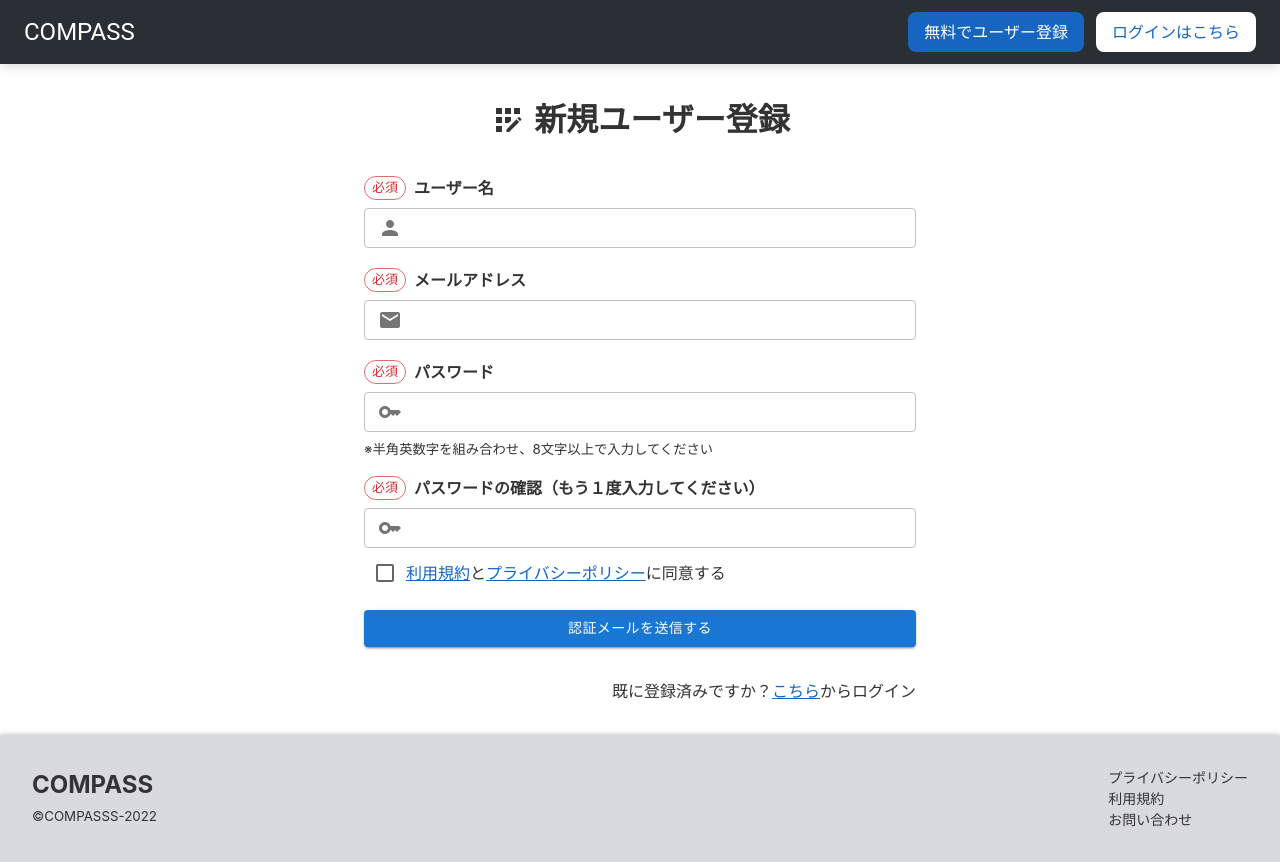
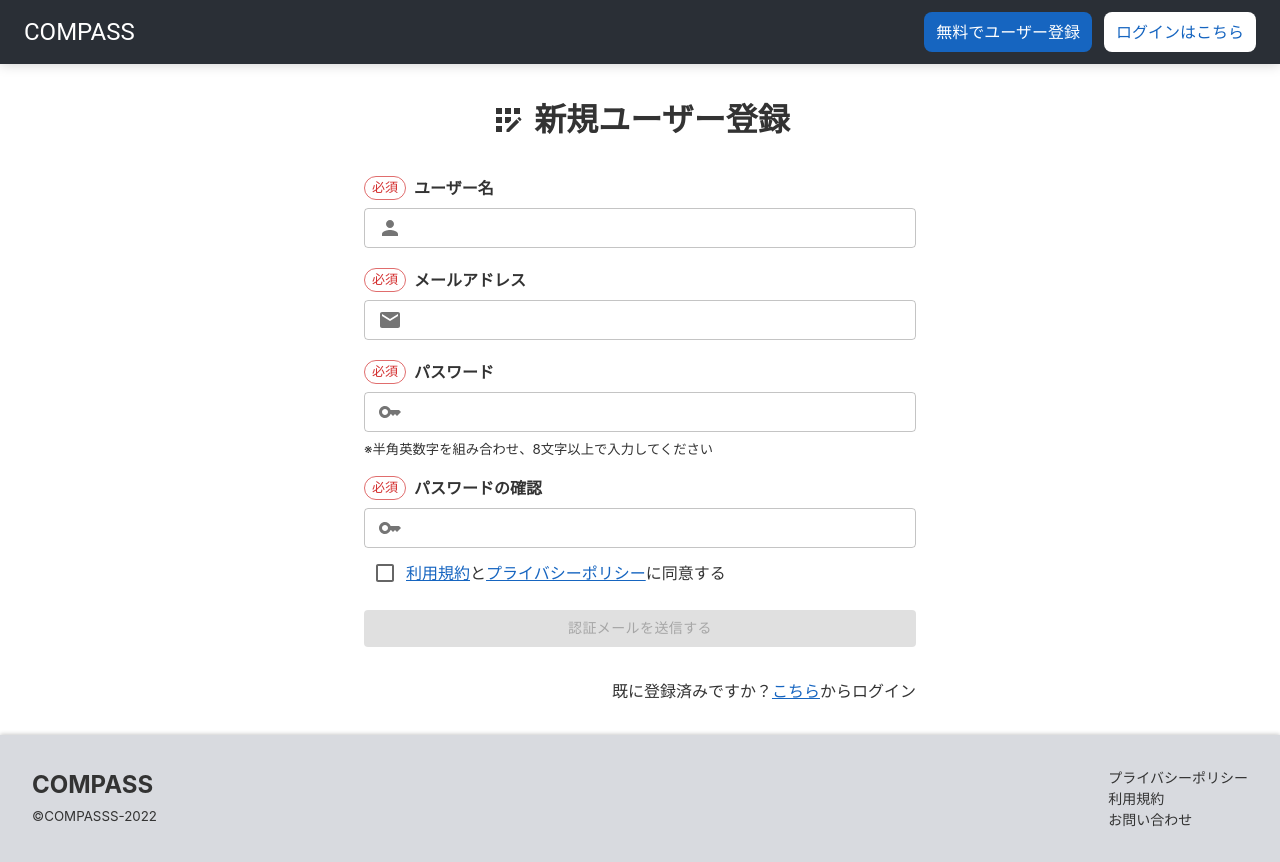
Before and after one commit to yuichi04/compass_f, a React (Create React App) app: page /signup in a window 1280 px wide. Built offline with nearby package versions, Linux system fonts and the light colour scheme.

Commit message:
Finish SignUp validations

```diff
--- a/src/components/atoms/MuiTextField.tsx
+++ b/src/components/atoms/MuiTextField.tsx
@@ -18,6 +18,7 @@ type Props = {
   size?: "medium" | "small";
   type?: React.HTMLInputTypeAttribute;
   variant?: "filled" | "outlined" | "standard";
+  autoComplete?: string;
 };
 
 const MuiTextField: React.FC<Props> = React.memo(({ ...props }) => {
--- a/src/components/atoms/MuiTextFieldWithAdornment.tsx
+++ b/src/components/atoms/MuiTextFieldWithAdornment.tsx
@@ -20,6 +20,7 @@ type Props = {
   size?: "small" | "medium";
   type?: React.HTMLInputTypeAttribute;
   variant?: "standard" | "outlined" | "filled";
+  autoComplete?: string;
 };
 
 const MuiTextFieldWithAdornment: React.FC<Props> = React.memo(({ ...props }) => {
--- a/src/components/organisms/Header.tsx
+++ b/src/components/organisms/Header.tsx
@@ -31,7 +31,7 @@ export default Header;
 const SButton = styled.div`
   border-radius: 8px;
   cursor: pointer;
-  padding: 8px 16px;
+  padding: 8px 12px;
   transition: all 0.3s;
   &:hover {
     opacity: 0.8;
--- a/src/components/pages/SignUp.tsx
+++ b/src/components/pages/SignUp.tsx
@@ -7,18 +7,22 @@ import styled from "styled-components";
 import { MuiContainer } from "../layouts";
 import { MuiButton, LinkTo, MuiCheckBox, MuiTextFieldWithAdornment } from "../atoms";
 import { ChipWithText, IconWithPageTitle } from "../molecules";
+import { useSignUp } from "../../hooks/useSignUp";
 
 const SignUp: React.FC = React.memo(() => {
+  const { errors, isValid, values, isChecked, handleChange, setIsChecked } = useSignUp();
+
   return (
     <MuiContainer maxWidth="sm">
       <IconWithPageTitle title="新規ユーザー登録" icon={AppRegistrationIcon} />
       <SFormBox>
         <ChipWithText text="ユーザー名" label="必須" size="small" color="error" variant="outlined" />
+        {errors.username && <p style={{ color: "red" }}>スペースは使用できません</p>}
         <MuiTextFieldWithAdornment
           icon={<PersonIcon />}
           fullWidth
-          value=""
-          onChange={() => console.log("onChange!")}
+          value={values.username}
+          onChange={(e) => handleChange(e, "username")}
           size="small"
           margin="dense"
         />
@@ -28,8 +32,8 @@ const SignUp: React.FC = React.memo(() => {
           icon={<EmailIcon />}
           type="email"
           fullWidth
-          value=""
-          onChange={() => console.log("onChange!")}
+          value={values.email}
+          onChange={(e) => handleChange(e, "email")}
           size="small"
           margin="dense"
         />
@@ -39,35 +43,31 @@ const SignUp: React.FC = React.memo(() => {
           icon={<KeyIcon />}
           type="password"
           fullWidth
-          value=""
-          onChange={() => console.log("onChange!")}
+          value={values.password}
+          onChange={(e) => handleChange(e, "password")}
           size="small"
           margin="dense"
+          autoComplete="password"
         />
         <small>※半角英数字を組み合わせ、8文字以上で入力してください</small>
         <div className="module-spacer-md" />
-        <ChipWithText
-          text="パスワードの確認（もう１度入力してください）"
-          label="必須"
-          size="small"
-          color="error"
-          variant="outlined"
-        />
+        <ChipWithText text="パスワードの確認" label="必須" size="small" color="error" variant="outlined" />
         <MuiTextFieldWithAdornment
           icon={<KeyIcon />}
           type="password"
           fullWidth
-          value=""
-          onChange={() => console.log("onChange!")}
+          value={values.passwordConfirmation}
+          onChange={(e) => handleChange(e, "passwordConfirmation")}
           size="small"
           margin="dense"
+          autoComplete="password-confirmation"
         />
         <SAgreement>
-          <MuiCheckBox onChange={() => console.log("Checked!")} />
+          <MuiCheckBox onChange={() => setIsChecked(!isChecked)} checked={isChecked} />
           <LinkTo to="/">利用規約</LinkTo>と<LinkTo to="/privacypolicy">プライバシーポリシー</LinkTo>に同意する
         </SAgreement>
         <div className="module-spacer-md" />
-        <MuiButton variant="contained" color="primary" fullWidth>
+        <MuiButton variant="contained" color="primary" fullWidth disabled={!isValid}>
           認証メールを送信する
         </MuiButton>
       </SFormBox>
--- /dev/null
+++ b/src/hooks/useSignUp.tsx
@@ -0,0 +1,56 @@
+import { useState, useCallback, useEffect } from "react";
+import { signUp } from "../lib/api/userAuth";
+import { SignUpParams } from "../types/userTypes";
+import { validations } from "../modules/validations";
+
+// validations
+const { validateIsNotEmpty, validateEmailFormat, validateMoreThan8Characters } = validations();
+
+export const useSignUp = () => {
+  const [isValid, setIsValid] = useState<boolean>(false);
+  const [isChecked, setIsChecked] = useState<boolean>(false);
+  const [values, setValues] = useState<SignUpParams>({
+    username: "",
+    email: "",
+    password: "",
+    passwordConfirmation: "",
+  });
+  const [errors, setErrors] = useState({
+    username: false,
+    email: false,
+    password: false,
+    passwordConfirmation: false,
+  });
+
+  const handleChange = useCallback(
+    (e: React.ChangeEvent<HTMLInputElement>, key: "username" | "email" | "password" | "passwordConfirmation") => {
+      setValues({
+        ...values,
+        [key]: e.target.value,
+      });
+    },
+    [values]
+  );
+
+  useEffect(() => {
+    console.log("change!");
+    const isValidUsername = validateIsNotEmpty(values.username);
+    const isValidEmail = validateEmailFormat(values.email);
+    const isValidPassword = validateMoreThan8Characters(values.password);
+    const isValidPasswordConfirmation = values.password === values.passwordConfirmation && true;
+    if (isValidUsername && isValidEmail && isValidPassword && isValidPasswordConfirmation && isChecked) {
+      setIsValid(true);
+    } else {
+      setIsValid(false);
+    }
+  }, [isChecked, values]);
+
+  return {
+    errors,
+    values,
+    isChecked,
+    isValid,
+    handleChange,
+    setIsChecked,
+  };
+};
--- /dev/null
+++ b/src/modules/validations.ts
@@ -0,0 +1,26 @@
+export const validations = () => {
+  // ========================================
+  // 入力値が空になっていないかチェック
+  const validateIsNotEmpty = (str: string): boolean => {
+    let validator = true;
+    const newStr = str.replace(/\s/g, "");
+    if (newStr === "") return (validator = false);
+    return validator;
+  };
+
+  // ========================================
+  // メールアドレスの形式をチェック
+  const validateEmailFormat = (email: string): boolean => {
+    const regex = /^[a-zA-Z0-9_+-]+(.[a-zA-Z0-9_+-]+)*@([a-zA-Z0-9][a-zA-Z0-9-]*[a-zA-Z0-9]*\.)+[a-zA-Z]{2,}$/;
+    return regex.test(email);
+  };
+
+  // ========================================
+  // パスワードが8文字以上の半角英数字であるかチェック
+  const validateMoreThan8Characters = (password: string): boolean => {
+    const regex = /^([a-zA-Z0-9]{8,})$/;
+    return regex.test(password);
+  };
+
+  return { validateEmailFormat, validateIsNotEmpty, validateMoreThan8Characters };
+};
```
